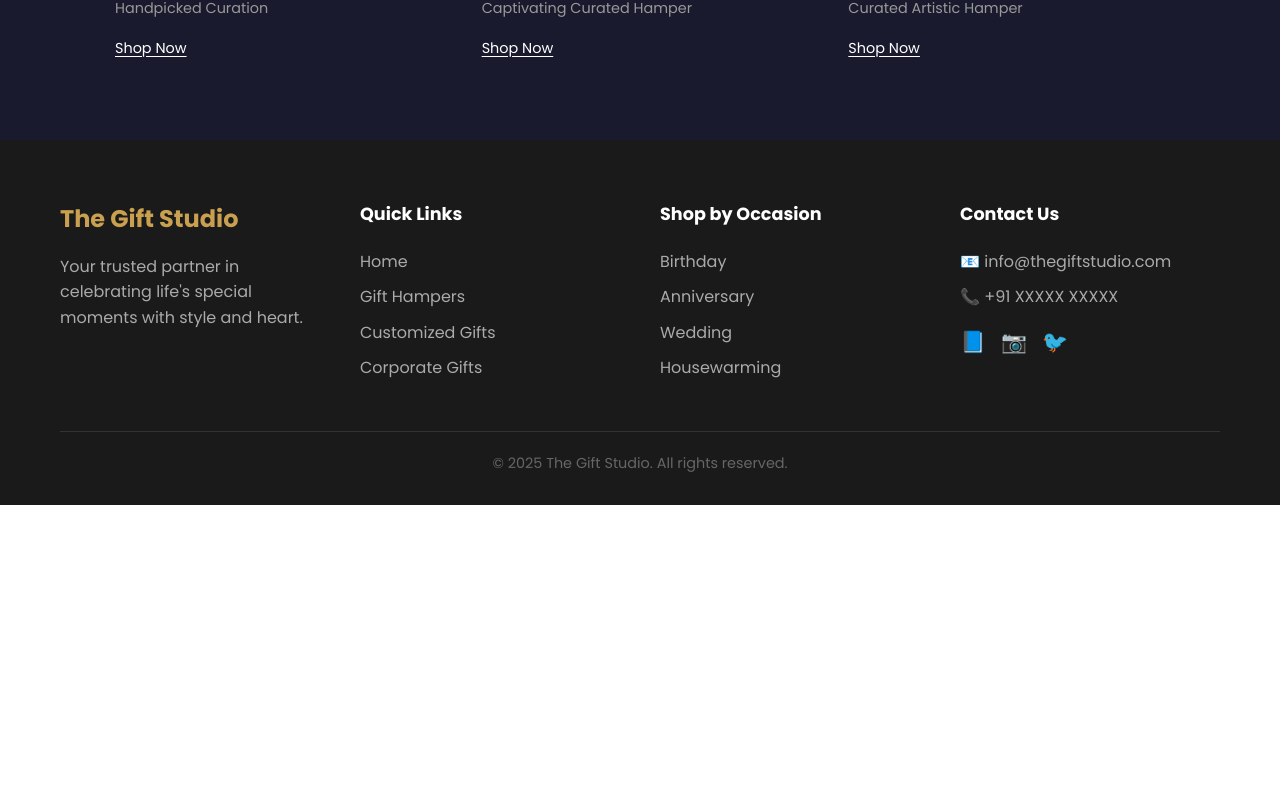
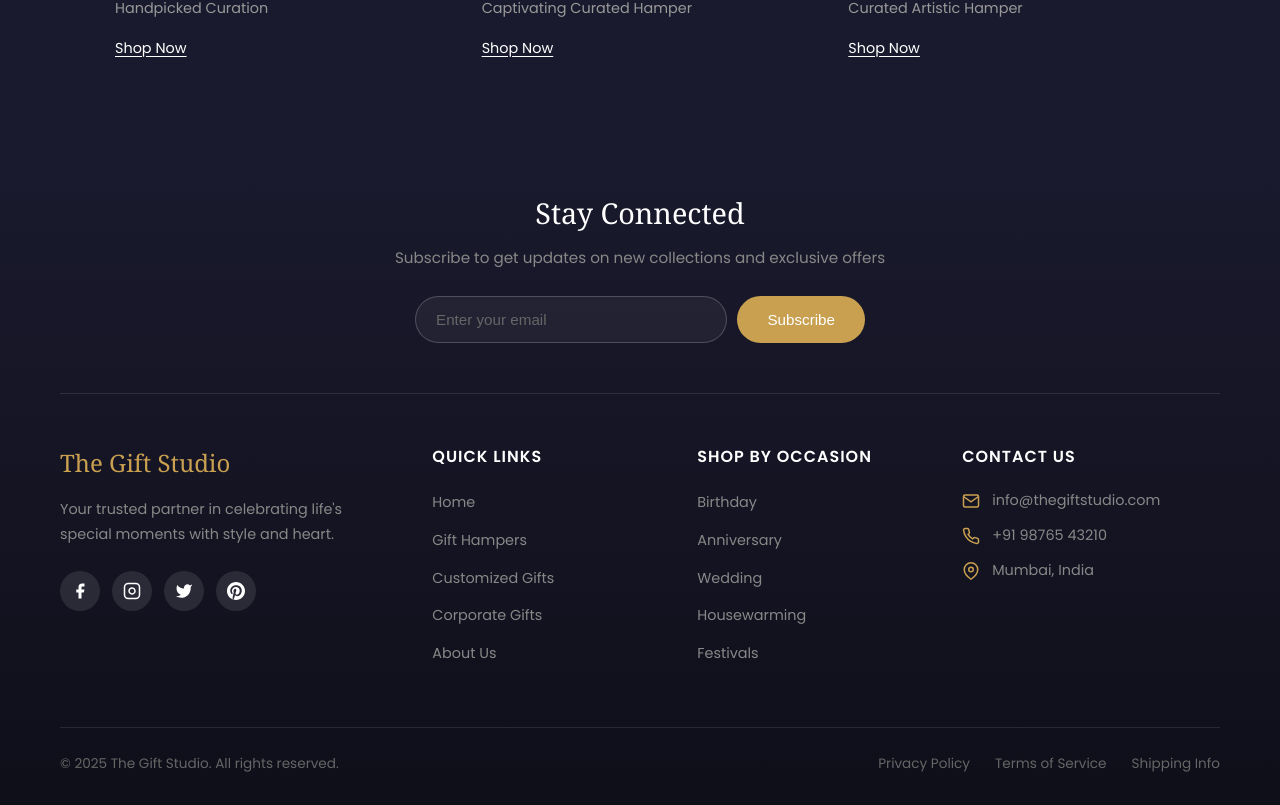
Before and after one commit to Devasish555/demo, a React (Vite) app: page / in a window 1280 px wide. Shown: the part 4347-5152 px from the top of the page. Before the commit the page ends 4852 px from the top, so only its background shows below. Built offline with nearby package versions, Linux system fonts and the light colour scheme; a web font is replaced by a local one.

Commit message:
Redesign Footer with newsletter section and modern layout

```diff
--- a/src/components/Footer.css
+++ b/src/components/Footer.css
@@ -1,71 +1,261 @@
 .footer {
-  background: #1a1a1a;
+  background: linear-gradient(180deg, #1a1a2e 0%, #0f0f1a 100%);
   color: #fff;
-  padding: 60px 20px 30px;
+  padding: 0 20px 30px;
 }
 
+.footer .container {
+  max-width: 1200px;
+  margin: 0 auto;
+}
+
+/* Newsletter Section */
+.footer-newsletter {
+  text-align: center;
+  padding: 50px 20px;
+  border-bottom: 1px solid rgba(255, 255, 255, 0.1);
+  margin-bottom: 50px;
+}
+
+.footer-newsletter h3 {
+  font-family: 'Playfair Display', Georgia, serif;
+  font-size: 1.8rem;
+  font-weight: 500;
+  margin: 0 0 10px 0;
+  color: #fff;
+}
+
+.footer-newsletter p {
+  color: #888;
+  margin: 0 0 25px 0;
+  font-size: 0.95rem;
+}
+
+.newsletter-form {
+  display: flex;
+  justify-content: center;
+  gap: 10px;
+  max-width: 450px;
+  margin: 0 auto;
+}
+
+.newsletter-form input {
+  flex: 1;
+  padding: 14px 20px;
+  border: 1px solid rgba(255, 255, 255, 0.2);
+  border-radius: 30px;
+  background: rgba(255, 255, 255, 0.05);
+  color: #fff;
+  font-size: 0.95rem;
+  outline: none;
+  transition: border-color 0.3s;
+}
+
+.newsletter-form input::placeholder {
+  color: #666;
+}
+
+.newsletter-form input:focus {
+  border-color: #c9a050;
+}
+
+.newsletter-form button {
+  padding: 14px 30px;
+  background: #c9a050;
+  color: #fff;
+  border: none;
+  border-radius: 30px;
+  font-size: 0.95rem;
+  font-weight: 500;
+  cursor: pointer;
+  transition: background 0.3s;
+}
+
+.newsletter-form button:hover {
+  background: #b8903f;
+}
+
+/* Footer Grid */
 .footer-grid {
   display: grid;
-  grid-template-columns: repeat(auto-fit, minmax(200px, 1fr));
-  gap: 40px;
-  margin-bottom: 40px;
+  grid-template-columns: 1.5fr 1fr 1fr 1.2fr;
+  gap: 50px;
+  margin-bottom: 50px;
 }
 
 .footer-col h3 {
+  font-family: 'Playfair Display', Georgia, serif;
   color: #c9a050;
   font-size: 1.5rem;
-  margin-bottom: 15px;
+  font-weight: 500;
+  margin: 0 0 15px 0;
 }
 
 .footer-col h4 {
   color: #fff;
-  font-size: 1.1rem;
-  margin-bottom: 20px;
+  font-size: 1rem;
+  font-weight: 600;
+  margin: 0 0 20px 0;
+  text-transform: uppercase;
+  letter-spacing: 1px;
 }
 
-.footer-col p {
-  color: #aaa;
-  line-height: 1.6;
-  margin-bottom: 10px;
+.footer-brand p {
+  color: #888;
+  line-height: 1.7;
+  margin: 0 0 25px 0;
+  font-size: 0.9rem;
 }
 
 .footer-col ul {
   list-style: none;
   padding: 0;
+  margin: 0;
 }
 
 .footer-col ul li {
-  margin-bottom: 10px;
+  margin-bottom: 12px;
 }
 
 .footer-col ul li a {
-  color: #aaa;
+  color: #888;
+  text-decoration: none;
+  font-size: 0.9rem;
+  transition: all 0.3s;
+  display: inline-block;
+}
+
+.footer-col ul li a:hover {
+  color: #c9a050;
+  transform: translateX(5px);
+}
+
+/* Contact List */
+.contact-list li {
+  display: flex;
+  align-items: center;
+  gap: 12px;
+  margin-bottom: 15px;
+}
+
+.contact-list li svg {
+  width: 18px;
+  height: 18px;
+  color: #c9a050;
+  flex-shrink: 0;
+}
+
+.contact-list li span {
+  color: #888;
+  font-size: 0.9rem;
+}
+
+/* Social Links */
+.social-links {
+  display: flex;
+  gap: 12px;
+}
+
+.social-links a {
+  width: 40px;
+  height: 40px;
+  border-radius: 50%;
+  background: rgba(255, 255, 255, 0.1);
+  display: flex;
+  align-items: center;
+  justify-content: center;
+  transition: all 0.3s;
+}
+
+.social-links a:hover {
+  background: #c9a050;
+  transform: translateY(-3px);
+}
+
+.social-links a svg {
+  width: 18px;
+  height: 18px;
+  color: #fff;
+}
+
+/* Footer Bottom */
+.footer-bottom {
+  border-top: 1px solid rgba(255, 255, 255, 0.1);
+  padding-top: 25px;
+  display: flex;
+  justify-content: space-between;
+  align-items: center;
+  flex-wrap: wrap;
+  gap: 15px;
+}
+
+.footer-bottom p {
+  color: #666;
+  font-size: 0.85rem;
+  margin: 0;
+}
+
+.footer-links {
+  display: flex;
+  gap: 25px;
+}
+
+.footer-links a {
+  color: #666;
+  font-size: 0.85rem;
   text-decoration: none;
   transition: color 0.3s;
 }
 
-.footer-col ul li a:hover {
+.footer-links a:hover {
   color: #c9a050;
 }
 
-.social-links {
-  display: flex;
-  gap: 15px;
-  margin-top: 15px;
+/* Responsive */
+@media (max-width: 900px) {
+  .footer-grid {
+    grid-template-columns: repeat(2, 1fr);
+    gap: 40px;
+  }
 }
 
-.social-links a {
-  font-size: 1.3rem;
-  text-decoration: none;
+@media (max-width: 600px) {
+  .footer-grid {
+    grid-template-columns: 1fr;
+    gap: 35px;
+    text-align: center;
+  }
+
+  .footer-brand p {
+    max-width: 300px;
+    margin: 0 auto 25px;
+  }
+
+  .social-links {
+    justify-content: center;
+  }
+
+  .contact-list li {
+    justify-content: center;
+  }
+
+  .newsletter-form {
+    flex-direction: column;
+  }
+
+  .newsletter-form input,
+  .newsletter-form button {
+    width: 100%;
   }
 
   .footer-bottom {
-  border-top: 1px solid #333;
-  padding-top: 20px;
+    flex-direction: column;
     text-align: center;
   }
 
-.footer-bottom p {
-  color: #666;
-  font-size: 0.9rem;
+  .footer-links {
+    flex-wrap: wrap;
+    justify-content: center;
+    gap: 15px;
   }
+}
--- a/src/components/Footer.jsx
+++ b/src/components/Footer.jsx
@@ -4,11 +4,36 @@ function Footer() {
   return (
     <footer className="footer">
       <div className="container">
+        {/* Newsletter Section */}
+        <div className="footer-newsletter">
+          <h3>Stay Connected</h3>
+          <p>Subscribe to get updates on new collections and exclusive offers</p>
+          <form className="newsletter-form">
+            <input type="email" placeholder="Enter your email" />
+            <button type="submit">Subscribe</button>
+          </form>
+        </div>
+
         <div className="footer-grid">
-          <div className="footer-col">
+          <div className="footer-col footer-brand">
             <h3>The Gift Studio</h3>
             <p>Your trusted partner in celebrating life's special moments with style and heart.</p>
+            <div className="social-links">
+              <a href="#" aria-label="Facebook">
+                <svg viewBox="0 0 24 24" fill="currentColor"><path d="M18 2h-3a5 5 0 00-5 5v3H7v4h3v8h4v-8h3l1-4h-4V7a1 1 0 011-1h3z"/></svg>
+              </a>
+              <a href="#" aria-label="Instagram">
+                <svg viewBox="0 0 24 24" fill="none" stroke="currentColor" strokeWidth="2"><rect x="2" y="2" width="20" height="20" rx="5"/><path d="M16 11.37A4 4 0 1112.63 8 4 4 0 0116 11.37z"/><line x1="17.5" y1="6.5" x2="17.51" y2="6.5"/></svg>
+              </a>
+              <a href="#" aria-label="Twitter">
+                <svg viewBox="0 0 24 24" fill="currentColor"><path d="M23 3a10.9 10.9 0 01-3.14 1.53 4.48 4.48 0 00-7.86 3v1A10.66 10.66 0 013 4s-4 9 5 13a11.64 11.64 0 01-7 2c9 5 20 0 20-11.5a4.5 4.5 0 00-.08-.83A7.72 7.72 0 0023 3z"/></svg>
+              </a>
+              <a href="#" aria-label="Pinterest">
+                <svg viewBox="0 0 24 24" fill="currentColor"><path d="M12 0C5.373 0 0 5.373 0 12c0 5.084 3.163 9.426 7.627 11.174-.105-.949-.2-2.405.042-3.441.218-.937 1.407-5.965 1.407-5.965s-.359-.719-.359-1.782c0-1.668.967-2.914 2.171-2.914 1.023 0 1.518.769 1.518 1.69 0 1.029-.655 2.568-.994 3.995-.283 1.194.599 2.169 1.777 2.169 2.133 0 3.772-2.249 3.772-5.495 0-2.873-2.064-4.882-5.012-4.882-3.414 0-5.418 2.561-5.418 5.207 0 1.031.397 2.138.893 2.738a.36.36 0 01.083.345l-.333 1.36c-.053.22-.174.267-.402.161-1.499-.698-2.436-2.889-2.436-4.649 0-3.785 2.75-7.262 7.929-7.262 4.163 0 7.398 2.967 7.398 6.931 0 4.136-2.607 7.464-6.227 7.464-1.216 0-2.359-.632-2.75-1.378l-.748 2.853c-.271 1.043-1.002 2.35-1.492 3.146C9.57 23.812 10.763 24 12 24c6.627 0 12-5.373 12-12S18.627 0 12 0z"/></svg>
+              </a>
+            </div>
           </div>
+
           <div className="footer-col">
             <h4>Quick Links</h4>
             <ul>
@@ -16,8 +41,10 @@ function Footer() {
               <li><a href="/gift-hampers">Gift Hampers</a></li>
               <li><a href="/customized-gifts">Customized Gifts</a></li>
               <li><a href="/corporate">Corporate Gifts</a></li>
+              <li><a href="/about">About Us</a></li>
             </ul>
           </div>
+
           <div className="footer-col">
             <h4>Shop by Occasion</h4>
             <ul>
@@ -25,21 +52,36 @@ function Footer() {
               <li><a href="/anniversary">Anniversary</a></li>
               <li><a href="/wedding">Wedding</a></li>
               <li><a href="/housewarming">Housewarming</a></li>
+              <li><a href="/festivals">Festivals</a></li>
             </ul>
           </div>
+
           <div className="footer-col">
             <h4>Contact Us</h4>
-            <p>📧 info@thegiftstudio.com</p>
-            <p>📞 +91 XXXXX XXXXX</p>
-            <div className="social-links">
-              <a href="#" aria-label="Facebook">📘</a>
-              <a href="#" aria-label="Instagram">📷</a>
-              <a href="#" aria-label="Twitter">🐦</a>
-            </div>
+            <ul className="contact-list">
+              <li>
+                <svg viewBox="0 0 24 24" fill="none" stroke="currentColor" strokeWidth="2"><path d="M4 4h16c1.1 0 2 .9 2 2v12c0 1.1-.9 2-2 2H4c-1.1 0-2-.9-2-2V6c0-1.1.9-2 2-2z"/><polyline points="22,6 12,13 2,6"/></svg>
+                <span>info@thegiftstudio.com</span>
+              </li>
+              <li>
+                <svg viewBox="0 0 24 24" fill="none" stroke="currentColor" strokeWidth="2"><path d="M22 16.92v3a2 2 0 01-2.18 2 19.79 19.79 0 01-8.63-3.07 19.5 19.5 0 01-6-6 19.79 19.79 0 01-3.07-8.67A2 2 0 014.11 2h3a2 2 0 012 1.72 12.84 12.84 0 00.7 2.81 2 2 0 01-.45 2.11L8.09 9.91a16 16 0 006 6l1.27-1.27a2 2 0 012.11-.45 12.84 12.84 0 002.81.7A2 2 0 0122 16.92z"/></svg>
+                <span>+91 98765 43210</span>
+              </li>
+              <li>
+                <svg viewBox="0 0 24 24" fill="none" stroke="currentColor" strokeWidth="2"><path d="M21 10c0 7-9 13-9 13s-9-6-9-13a9 9 0 0118 0z"/><circle cx="12" cy="10" r="3"/></svg>
+                <span>Mumbai, India</span>
+              </li>
+            </ul>
           </div>
         </div>
+
         <div className="footer-bottom">
           <p>&copy; 2025 The Gift Studio. All rights reserved.</p>
+          <div className="footer-links">
+            <a href="/privacy">Privacy Policy</a>
+            <a href="/terms">Terms of Service</a>
+            <a href="/shipping">Shipping Info</a>
+          </div>
         </div>
       </div>
     </footer>
```
Lines whose indentation alone changed are shown as unchanged.
